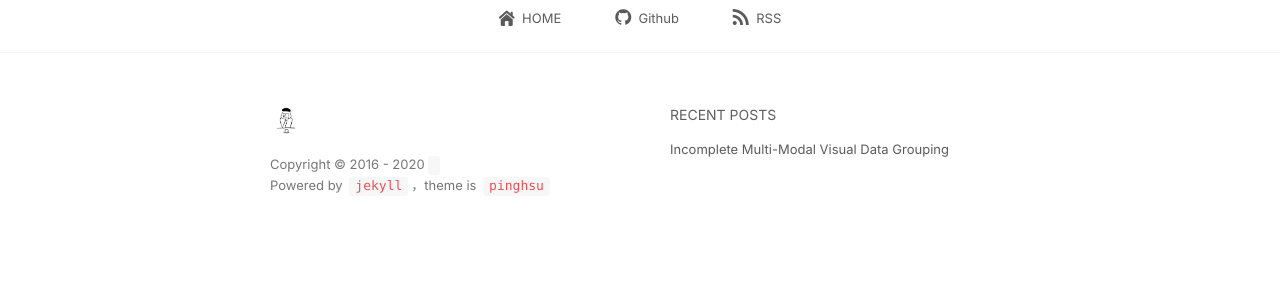
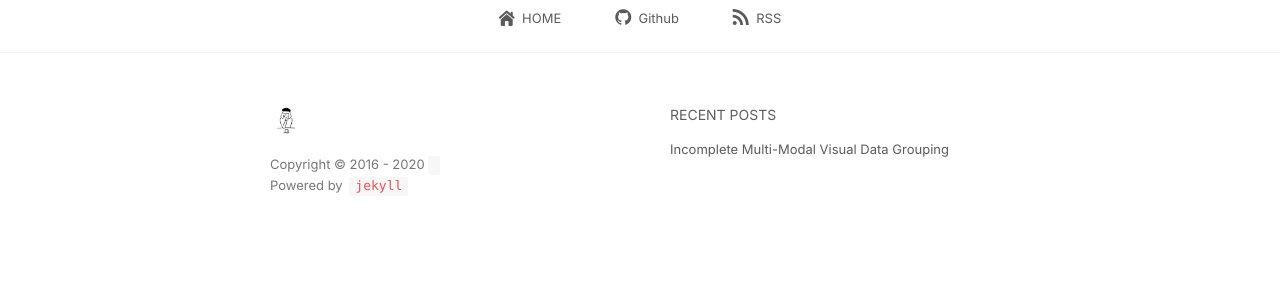
Before and after one commit to Jeaninezpp/Jeaninezpp.github.io, a Jekyll site: the page built from index.html, in a window 1280 px wide. Shown: the part 547-847 px from the top of the page. Built offline with Jekyll 4.4.1, drawn with Linux system fonts in a browser that asks for light colours; nearby versions of some CDN libraries; the list of posts is cut into pages by our own code; comment, search, counter and statistics services are not loaded.

Commit message:
del footer pinhsu

```diff
--- a/_includes/footer.html
+++ b/_includes/footer.html
@@ -17,7 +17,7 @@
                     </a>
                     <div class="info-text">
                         <p>Copyright &copy; 2016 - {{ site.time | date: '%Y' }} <a href="{{site.resume_site}}"><code>{{ site.author }}</code></a></p>
-                        <p>Powered by <a href="http://jekyllrb.com" target="_blank" rel="nofollow"><code>jekyll</code></a>，theme is <a href="https://github.com/lightfish-zhang/pinghsu-jekyll" target="_blank" rel="nofollow"><code>pinghsu</code></a></p>
+                        <p>Powered by <a href="http://jekyllrb.com" target="_blank" rel="nofollow"><code>jekyll</code></a></p>
                     </div>
                 </div>
             </div>
```
